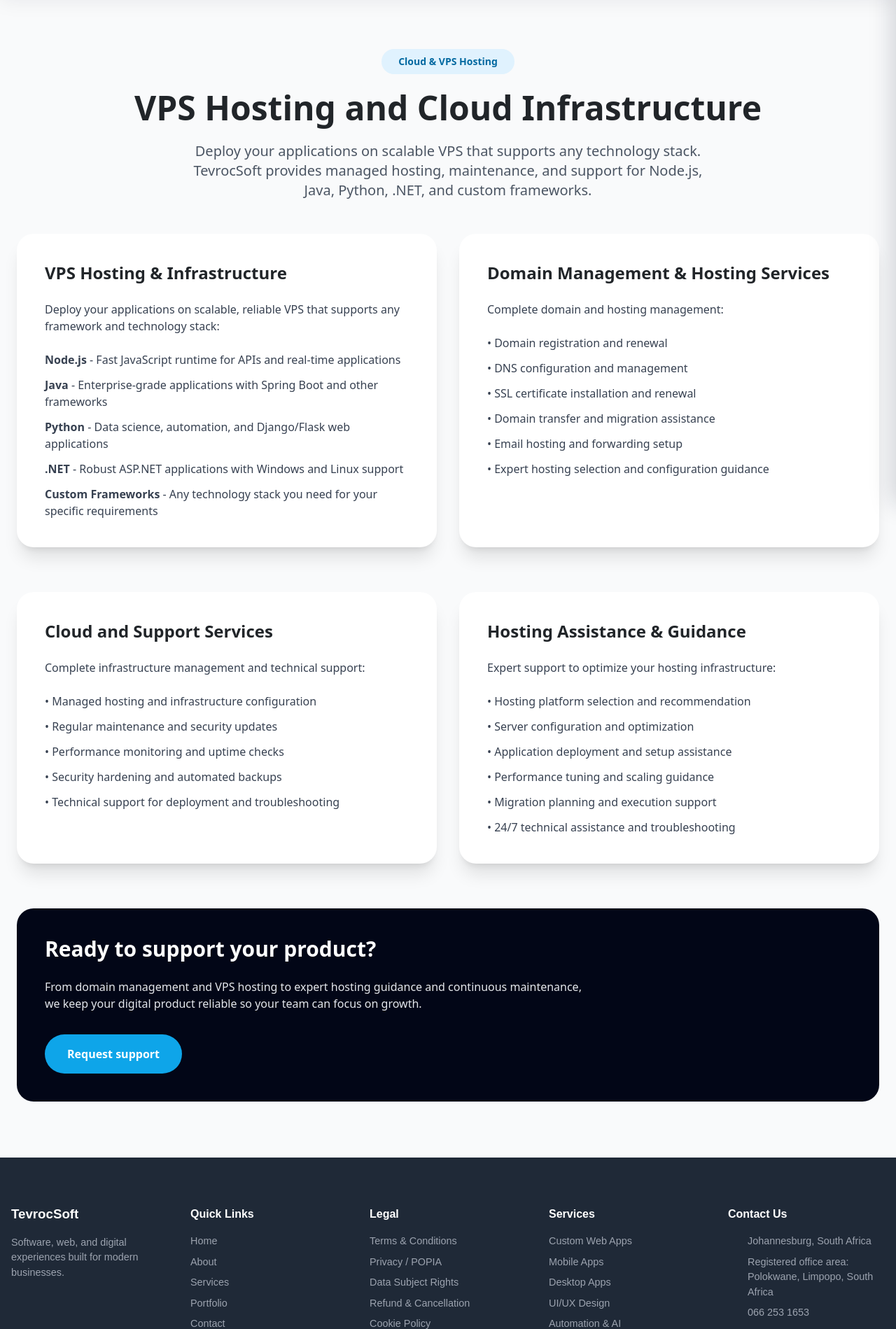
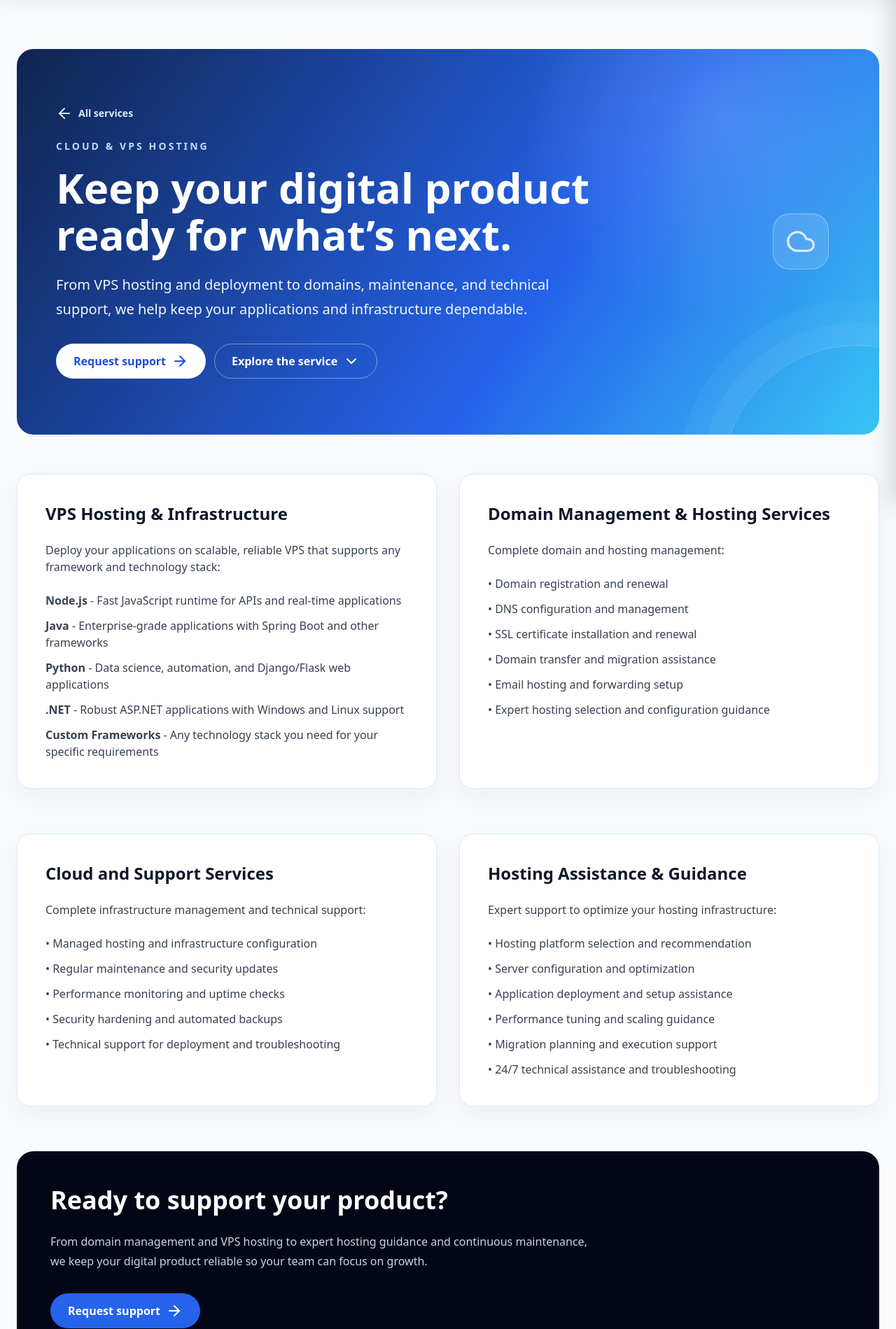
Before and after one commit to smthubakgale/TevrocSoft, a plain HTML site: page cloud-support.html in a window 1280 px wide. Shown: the part 80-1979 px from the top of the page at 70% size. Drawn offline with nearby package versions, Linux system fonts and the light colour scheme.

Commit message:
Auto-publish: automation-ai.html, cloud-support.html, components/footer.js, desktop-apps.html, index.html, mobile-apps.html, seo-performance.html, services.html, sitemap.xml, ui-ux-design.html, web-development.html, css/service-pages.css, whatsapp-ai-automation.html, whatsapp-chatbots.html - Sat 11/14/2026  8:08:18.94

```diff
--- a/cloud-support.html
+++ b/cloud-support.html
@@ -47,6 +47,7 @@
 
     <link rel="stylesheet" href="style.css">
     <link rel="stylesheet" href="css/index.css">
+    <link rel="stylesheet" href="css/service-pages.css">
     <link href="https://cdn.jsdelivr.net/npm/bootstrap@5.3.0/dist/css/bootstrap.min.css" rel="stylesheet">
     <link href="https://cdn.jsdelivr.net/npm/bootstrap-icons@1.11.1/font/bootstrap-icons.css" rel="stylesheet">
 
@@ -60,15 +61,25 @@
 <body class="bg-gray-50">
     <custom-navbar></custom-navbar>
 
-    <main class="container mx-auto px-4 py-20">
-        <section class="mb-12 text-center">
-            <span class="inline-flex items-center rounded-full bg-sky-100 text-sky-700 px-4 py-2 text-sm font-semibold mb-4">Cloud & VPS Hosting</span>
-            <h1 class="text-4xl md:text-5xl font-bold mb-4">VPS Hosting and Cloud Infrastructure</h1>
-            <p class="text-lg md:text-xl text-gray-600 max-w-3xl mx-auto">Deploy your applications on scalable VPS that supports any technology stack. TevrocSoft provides managed hosting, maintenance, and support for Node.js, Java, Python, .NET, and custom frameworks.</p>
+    <main class="container mx-auto px-4 py-12 md:py-20">
+        <section class="service-hero mb-14 px-6 py-14 text-white md:px-14 md:py-20">
+            <div class="service-hero-content">
+                <div>
+                    <a href="services.html" class="service-back-link"><i data-feather="arrow-left"></i> All services</a>
+                    <p class="service-eyebrow">Cloud & VPS Hosting</p>
+                    <h1>Keep your digital product ready for what’s next.</h1>
+                    <p class="service-lead">From VPS hosting and deployment to domains, maintenance, and technical support, we help keep your applications and infrastructure dependable.</p>
+                    <div class="service-hero-actions">
+                        <a href="contact.html" class="service-button service-button-primary">Request support <i data-feather="arrow-right"></i></a>
+                        <a href="#hosting-capabilities" class="service-button service-button-secondary">Explore the service <i data-feather="chevron-down"></i></a>
+                    </div>
+                </div>
+                <div class="service-hero-icon"><i data-feather="cloud"></i></div>
+            </div>
         </section>
 
-        <section class="grid gap-8 lg:grid-cols-2 mb-16">
-            <div class="bg-white rounded-3xl shadow-xl p-10">
+        <section id="hosting-capabilities" class="grid gap-8 lg:grid-cols-2 mb-16">
+            <div class="service-content-card p-8 md:p-10">
                 <h2 class="text-2xl font-semibold mb-4">VPS Hosting & Infrastructure</h2>
                 <p class="text-gray-700 mb-4">Deploy your applications on scalable, reliable VPS that supports any framework and technology stack:</p>
                 <ul class="space-y-3 text-gray-700">
@@ -79,7 +90,7 @@
                     <li><strong>Custom Frameworks</strong> - Any technology stack you need for your specific requirements</li>
                 </ul>
             </div>
-            <div class="bg-white rounded-3xl shadow-xl p-10">
+            <div class="service-content-card p-8 md:p-10">
                 <h2 class="text-2xl font-semibold mb-4">Domain Management & Hosting Services</h2>
                 <p class="text-gray-700 mb-4">Complete domain and hosting management:</p>
                 <ul class="space-y-3 text-gray-700">
@@ -94,7 +105,7 @@
         </section>
 
         <section class="grid gap-8 lg:grid-cols-2 mb-16">
-            <div class="bg-white rounded-3xl shadow-xl p-10">
+            <div class="service-content-card p-8 md:p-10">
                 <h2 class="text-2xl font-semibold mb-4">Cloud and Support Services</h2>
                 <p class="text-gray-700 mb-4">Complete infrastructure management and technical support:</p>
                 <ul class="space-y-3 text-gray-700">
@@ -105,7 +116,7 @@
                     <li>• Technical support for deployment and troubleshooting</li>
                 </ul>
             </div>
-            <div class="bg-white rounded-3xl shadow-xl p-10">
+            <div class="service-content-card p-8 md:p-10">
                 <h2 class="text-2xl font-semibold mb-4">Hosting Assistance & Guidance</h2>
                 <p class="text-gray-700 mb-4">Expert support to optimize your hosting infrastructure:</p>
                 <ul class="space-y-3 text-gray-700">
@@ -119,10 +130,10 @@
             </div>
         </section>
 
-        <section class="bg-slate-950 text-white rounded-3xl p-10">
+        <section class="service-cta">
             <h2 class="text-3xl font-bold mb-4">Ready to support your product?</h2>
             <p class="text-gray-200 mb-8 max-w-3xl">From domain management and VPS hosting to expert hosting guidance and continuous maintenance, we keep your digital product reliable so your team can focus on growth.</p>
-            <a href="contact.html" class="inline-flex items-center justify-center rounded-full bg-sky-500 px-8 py-3 text-white font-semibold hover:bg-sky-400 transition">Request support</a>
+            <a href="contact.html" class="service-button service-button-primary">Request support <i data-feather="arrow-right"></i></a>
         </section>
     </main>
 
--- a/components/footer.js
+++ b/components/footer.js
@@ -159,6 +159,8 @@ class CustomFooter extends HTMLElement {
               <li><a class="footer-link" href="cloud-support.html"><i data-feather="chevron-right"></i> Domain Management</a></li>
               <li><a class="footer-link" href="cloud-support.html"><i data-feather="chevron-right"></i> Hosting Assistance</a></li>
               <li><a class="footer-link" href="automation-ai.html"><i data-feather="chevron-right"></i> AI Chatbots</a></li>
+              <li><a class="footer-link" href="whatsapp-chatbots.html"><i data-feather="chevron-right"></i> WhatsApp Chatbots</a></li>
+              <li><a class="footer-link" href="whatsapp-ai-automation.html"><i data-feather="chevron-right"></i> WhatsApp AI Automation</a></li>
             </ul>
           </div>
 
--- /dev/null
+++ b/css/service-pages.css
@@ -0,0 +1,197 @@
+.service-hero {
+    position: relative;
+    overflow: hidden;
+    border-radius: 1.5rem;
+    background:
+        radial-gradient(circle at 82% 18%, rgba(147, 197, 253, .3), transparent 18rem),
+        linear-gradient(125deg, #10244f, #2563eb 62%, #39c6f4);
+}
+
+.service-hero::after {
+    position: absolute;
+    right: -10rem;
+    bottom: -16rem;
+    width: 24rem;
+    height: 24rem;
+    border: 1px solid rgba(255, 255, 255, .2);
+    border-radius: 50%;
+    box-shadow: 0 0 0 2rem rgba(255, 255, 255, .04), 0 0 0 4rem rgba(255, 255, 255, .035);
+    content: "";
+    pointer-events: none;
+}
+
+.service-hero-content {
+    position: relative;
+    z-index: 1;
+    display: grid;
+    align-items: center;
+    gap: 2.5rem;
+}
+
+.service-hero-icon {
+    display: grid;
+    width: 5rem;
+    height: 5rem;
+    place-items: center;
+    margin-inline: auto;
+    border: 1px solid rgba(255, 255, 255, .35);
+    border-radius: 1.5rem;
+    background: rgba(255, 255, 255, .12);
+    color: #dbeafe;
+}
+
+.service-hero-icon svg {
+    width: 2.5rem;
+    height: 2.5rem;
+}
+
+.service-hero .service-eyebrow {
+    margin-bottom: 1rem;
+    color: #bfdbfe;
+    font-size: .875rem;
+    font-weight: 700;
+    letter-spacing: .22em;
+    text-transform: uppercase;
+}
+
+.service-hero h1 {
+    max-width: 52rem;
+    margin-bottom: 1.25rem;
+    color: white;
+    font-size: clamp(2.25rem, 5vw, 3.75rem);
+    font-weight: 800;
+    line-height: 1.12;
+}
+
+.service-hero .service-lead {
+    max-width: 48rem;
+    margin-bottom: 2rem;
+    color: #eff6ff;
+    font-size: clamp(1.125rem, 2.4vw, 1.25rem);
+    line-height: 1.75;
+}
+
+.service-back-link {
+    display: inline-flex;
+    align-items: center;
+    gap: .5rem;
+    margin-bottom: 1.5rem;
+    color: #dbeafe;
+    font-size: .875rem;
+    font-weight: 600;
+    text-decoration: none;
+}
+
+.service-back-link:hover {
+    color: white;
+}
+
+.service-hero-actions {
+    display: flex;
+    flex-wrap: wrap;
+    gap: .75rem;
+}
+
+.service-button {
+    display: inline-flex;
+    align-items: center;
+    justify-content: center;
+    gap: .5rem;
+    min-height: 3rem;
+    padding: .75rem 1.5rem;
+    border: 1px solid transparent;
+    border-radius: 9999px;
+    font-weight: 700;
+    text-decoration: none;
+    transition: background-color .2s ease, color .2s ease, border-color .2s ease;
+}
+
+.service-button-primary {
+    background: white;
+    color: #1d4ed8;
+}
+
+.service-button-primary:hover {
+    background: #eff6ff;
+    color: #1e40af;
+}
+
+.service-button-secondary {
+    border-color: rgba(255, 255, 255, .4);
+    color: white;
+}
+
+.service-button-secondary:hover {
+    background: rgba(255, 255, 255, .1);
+    color: white;
+}
+
+.service-content-card {
+    border: 1px solid #dbeafe;
+    border-radius: 1.25rem;
+    background: white;
+    box-shadow: 0 12px 32px rgba(30, 64, 175, .06);
+}
+
+.service-content-card h2 {
+    color: #0f172a;
+    font-weight: 700;
+}
+
+.service-content-card h3 {
+    color: #1e40af;
+    font-weight: 650;
+}
+
+.service-cta {
+    border-radius: 1.5rem;
+    background: #020617;
+    padding: clamp(2rem, 5vw, 3rem);
+    color: white;
+}
+
+.service-cta h2 {
+    margin-bottom: 1rem;
+    color: white;
+    font-size: clamp(1.75rem, 4vw, 2.25rem);
+    font-weight: 800;
+    line-height: 1.2;
+}
+
+.service-cta p {
+    max-width: 48rem;
+    margin-bottom: 2rem;
+    color: #cbd5e1;
+    line-height: 1.75;
+}
+
+.service-cta .service-button-primary {
+    background: #2563eb;
+    color: white;
+}
+
+.service-cta .service-button-primary:hover {
+    background: #39c6f4;
+    color: #10244f;
+}
+
+@media (min-width: 768px) {
+    .service-hero-content {
+        grid-template-columns: minmax(0, 1fr) auto;
+    }
+
+    .service-hero-icon {
+        margin-inline: 1rem;
+    }
+}
+
+@media (prefers-reduced-motion: no-preference) {
+    .service-content-card {
+        transition: transform .2s ease, box-shadow .2s ease;
+    }
+
+    .service-content-card:hover {
+        transform: translateY(-4px);
+        box-shadow: 0 18px 38px rgba(30, 64, 175, .1);
+    }
+}
```
Also changed, not shown: automation-ai.html (+21 -10 lines), desktop-apps.html (+22 -11 lines), index.html (+2 -2 lines), mobile-apps.html (+22 -11 lines), seo-performance.html (+21 -10 lines), services.html (+2 -2 lines), sitemap.xml (+12 -0 lines), ui-ux-design.html (+21 -10 lines), web-development.html (+21 -10 lines), whatsapp-ai-automation.html (added, +101 -0 lines), whatsapp-chatbots.html (added, +101 -0 lines).
